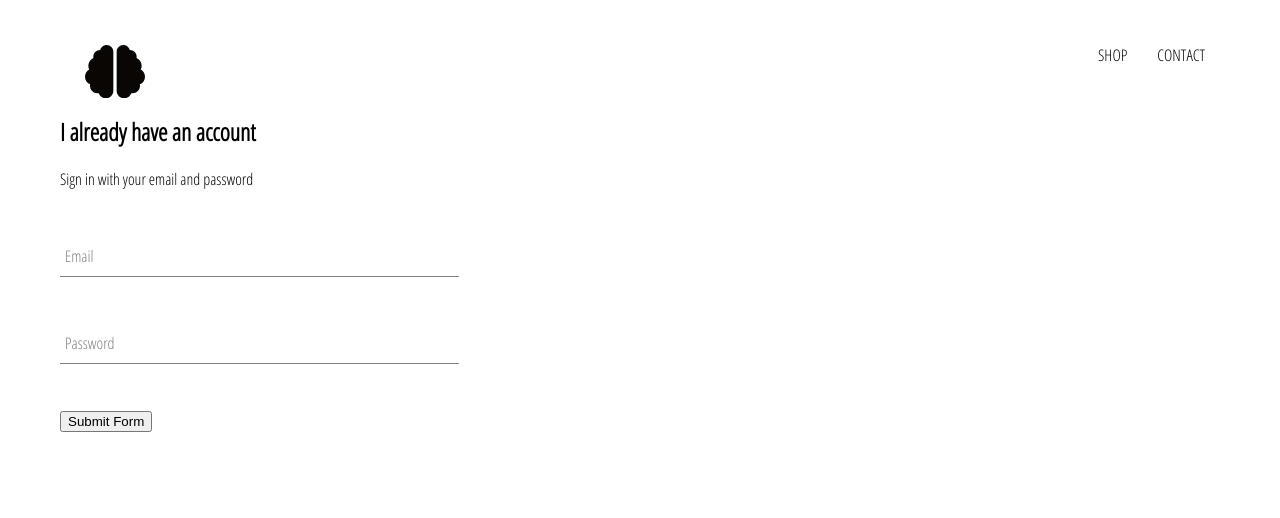
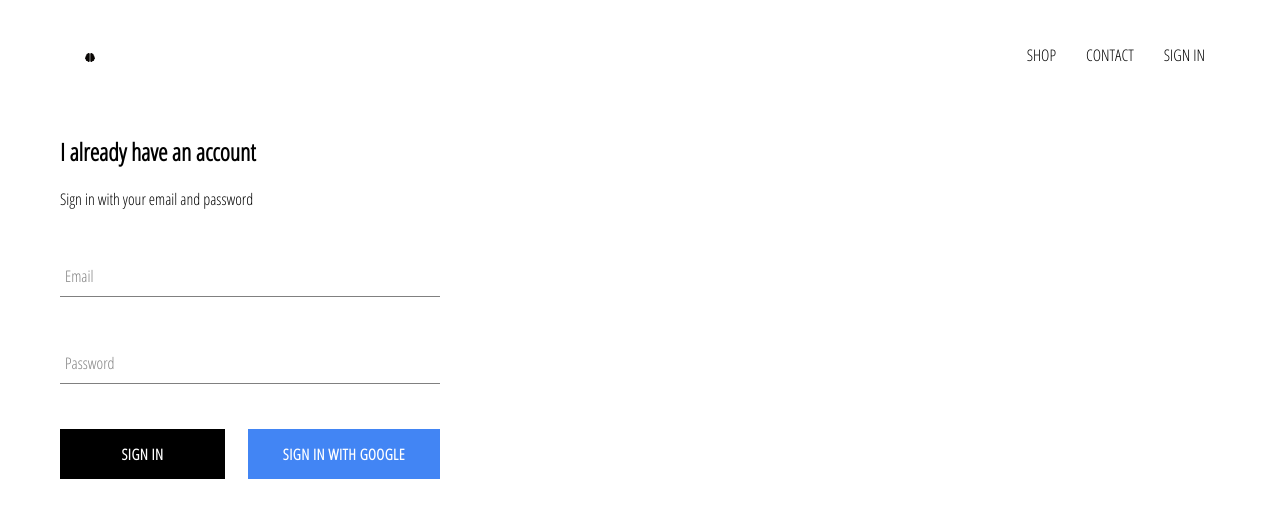
Before and after one commit to SvetlinPav/hydrase-wear, a React (Create React App) app: page /signin in a window 1280 px wide. Shown: the top 518 px of the page. Built offline with nearby package versions, Linux system fonts and the light colour scheme; no server answers.

Commit message:
sign in page with firebase sign in with google

```diff
--- a/src/App.css
+++ b/src/App.css
@@ -1,3 +1,7 @@
+* {
+    box-sizing: border-box;
+}
+
 body {
     font-family: 'Open Sans Condensed';
     padding: 20px 60px;
--- a/src/App.js
+++ b/src/App.js
@@ -7,11 +7,35 @@
 import ShopPage from './pages/shop/shop.component';
 import Header from './components/header/header.component';
 import SignInAndSignUpPage from './pages/sign-in-sign-up/sign-in-sign-up.component';
+import { auth } from './firebase/firebase.utils';
 
-function App() {
+class App extends React.Component {
+  constructor() {
+    super();
+
+    this.state = {
+      currentUser: null
+    }
+  }
+
+  unsubscribeFromAuth = null
+
+  componentDidMount() {
+    this.unsubscribeFromAuth = auth.onAuthStateChanged(user => {
+      this.setState({ currentUser: user });
+
+      console.log(user);
+    })
+  }
+
+  componentWillUnmount() {
+    this.unsubscribeFromAuth();
+  }
+
+  render() {
   return (
     <div>
-      <Header />
+      <Header currentUser={this.state.currentUser} />
       <Switch>
         <Route exact path='/' component={HomePage} />
         <Route path='/shop' component={ShopPage} />
@@ -20,5 +44,6 @@
     </div>
   );
 }
+}
 
 export default App;
--- a/src/components/custom-button/custom-button.component.jsx
+++ b/src/components/custom-button/custom-button.component.jsx
@@ -0,0 +1,11 @@
+import React from 'react';
+
+import './custom-button.styles.scss';
+
+const CustomButton = ({ children, isGoogleSignIn , ...otherProps }) => (
+    <button className={`${isGoogleSignIn ? 'google-sign-in' : ''} custom-button`} {...otherProps}>
+        {children}
+    </button>
+)
+
+export default CustomButton;
--- a/src/components/custom-button/custom-button.styles.scss
+++ b/src/components/custom-button/custom-button.styles.scss
@@ -0,0 +1,32 @@
+.custom-button {
+    min-width: 165px;
+    width: auto;
+    height: 50px;
+    letter-spacing: 0.5px;
+    line-height: 50px;
+    padding: 0 35px 0 35px;
+    font-size: 15px;
+    background-color: black;
+    color: white;
+    text-transform: uppercase;
+    font-family: 'Open Sans Condensed';
+    font-weight: bolder;
+    border: none;
+    cursor: pointer;
+
+    &:hover {
+      background-color: white;
+      color: black;
+      border: 1px solid black;
+    }
+
+    &.google-sign-in {
+        background-color: #4285f4;
+        color: white;
+
+        &:hover {
+            background-color: #357ae8;
+            border: none;
+        }
+    }
+  }
--- a/src/components/header/header.component.jsx
+++ b/src/components/header/header.component.jsx
@@ -1,11 +1,13 @@
 import React from 'react';
 import { Link } from 'react-router-dom';
+
+import { auth } from '../../firebase/firebase.utils';
 
 import { ReactComponent as Logo } from '../../assets/brain-logo.svg';
 
 import './header.styles.scss';
 
-const Header = () => (
+const Header = ({ currentUser }) => (
     <div className='header'>
         <Link className='logo-container' to="/">
             <Logo className='logo' />
@@ -17,6 +19,12 @@
             <Link className='option' to='/shop'>
                 CONTACT
             </Link>
+            {
+                currentUser ?
+                <div className='option' onClick={() => auth.signOut()}>SIGN OUT</div>
+                :
+                <Link className='option' to='/signin'>SIGN IN</Link>
+            }
         </div>
     </div>
 )
--- a/src/components/header/header.styles.scss
+++ b/src/components/header/header.styles.scss
@@ -21,6 +21,7 @@
 
       .option {
         padding: 10px 15px;
+        cursor: pointer;
       }
     }
   }
--- a/src/components/sign-in/sign-in.component.jsx
+++ b/src/components/sign-in/sign-in.component.jsx
@@ -1,5 +1,8 @@
 import React from 'react';
+import CustomButton from '../custom-button/custom-button.component';
 import FormInput from '../form-input/form-input.component';
+
+import { signInwithGoogle } from '../../firebase/firebase.utils';
 
 import './sign-in.styles.scss';
 
@@ -47,7 +50,12 @@
                         label='Password'
                         required />
 
-                    <input type="submit" value="Submit Form" />
+                    <div className='buttons'>
+                    <CustomButton type="submit"> Sign In </CustomButton>
+                    <CustomButton onClick={signInwithGoogle} isGoogleSignIn>
+                     Sign in with Google
+                    </CustomButton>
+                    </div>
                 </form>
             </div>
         )
--- a/src/components/sign-in/sign-in.styles.scss
+++ b/src/components/sign-in/sign-in.styles.scss
@@ -1,3 +1,14 @@
 .sign-in {
-    width: 30vw;
+    width: 380px;
+    display: flex;
+    flex-direction: column;
+
+    .title {
+        margin: 10px 0;
+    }
+
+    .buttons {
+        display: flex;
+        justify-content: space-between;
+    }
 }
--- /dev/null
+++ b/src/firebase/firebase.utils.js
@@ -0,0 +1,25 @@
+import firebase from 'firebase/app';
+import 'firebase/firestore';
+import 'firebase/auth';
+
+const config = {
+    apiKey: "AIzaSyAtQ07ExpH1tVqssaBDLeHl5sSp6FEu16E",
+    authDomain: "hydrasewear-db.firebaseapp.com",
+    databaseURL: "https://hydrasewear-db.firebaseio.com",
+    projectId: "hydrasewear-db",
+    storageBucket: "hydrasewear-db.appspot.com",
+    messagingSenderId: "740653310772",
+    appId: "1:740653310772:web:620aadd49138aaaafb7b61",
+    measurementId: "G-FN0NSRGFY9"
+  };
+
+  firebase.initializeApp(config);
+
+  export const auth = firebase.auth();
+  export const firestore = firebase.firestore();
+
+  const provider = new firebase.auth.GoogleAuthProvider();
+  provider.setCustomParameters({ prompt: 'select_account' });
+  export const signInwithGoogle = () => auth.signInWithPopup(provider);
+
+  export default firebase;
```
Also changed, not shown: package.json (+4 -3 lines), 1 other file (tests, documents, lock files or other folders).
